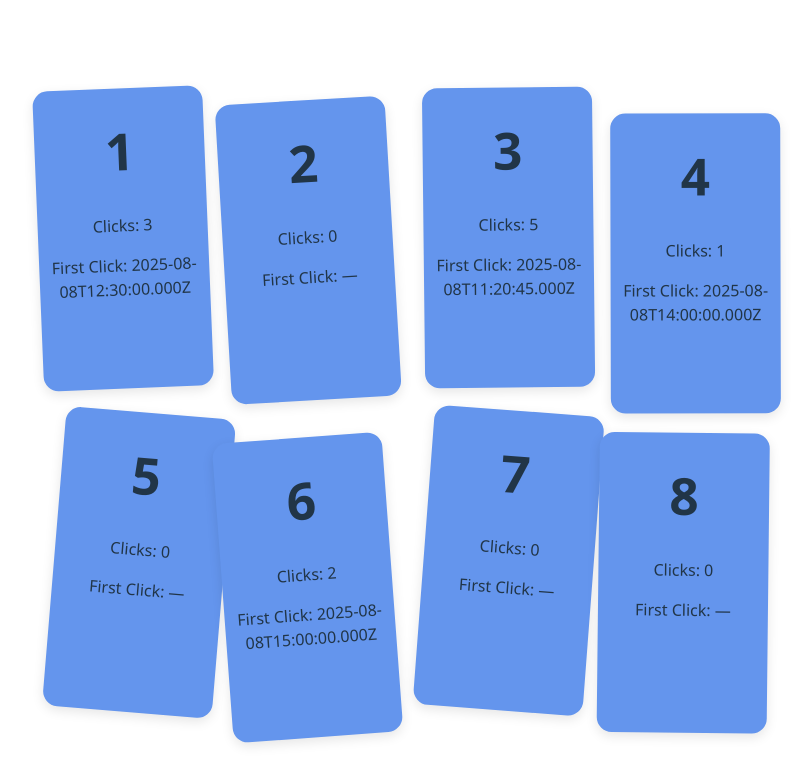
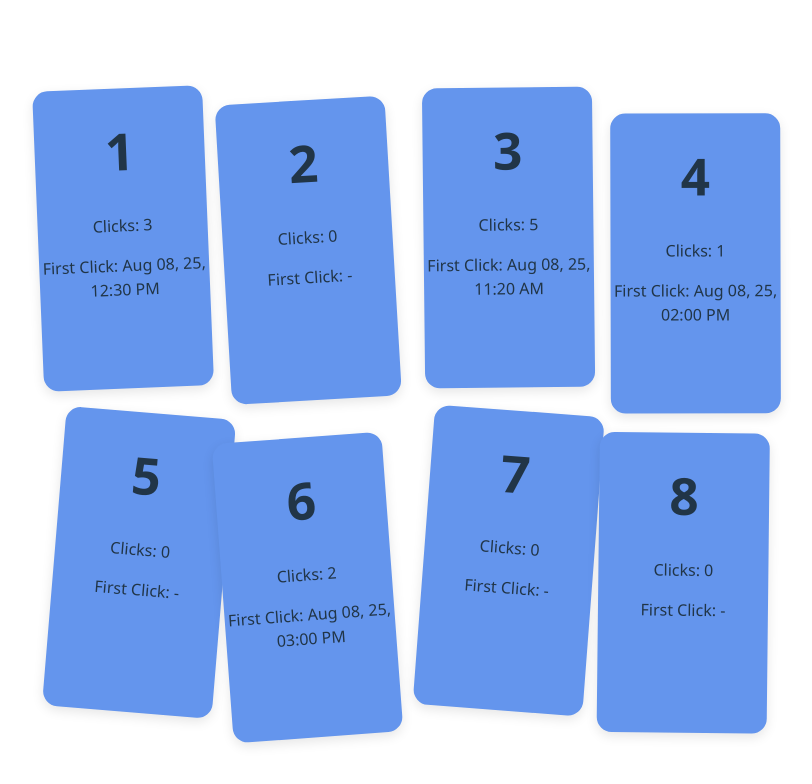
Before and after one commit to gabcamba/click-8, a React (Vite) app in the folder frontend/: page / in a window 1280 px wide. Shown: the top 784 px of the page, without its empty margins (230-1042 px from the left). Built offline with nearby package versions, Linux system fonts and the light colour scheme.

Commit message:
feat: use formatdate util for date display

```diff
--- a/frontend/src/components/Card.tsx
+++ b/frontend/src/components/Card.tsx
@@ -1,5 +1,6 @@
 import { useMemo, useState } from "react";
 import styles from "./Card.module.css";
+import { formatDate } from "../utils/dateUtils";
 
 type CardProps = {
   id: number;
@@ -49,7 +50,7 @@ export const Card: React.FC<CardProps> = ({
     >
       <h1>{id}</h1>
       <p>Clicks: {clicks}</p>
-      <p>First Click: {firstClickedAt ?? "—"}</p>
+      <p>First Click: {formatDate(firstClickedAt) ?? "—"}</p>
     </div>
   );
 };
```
